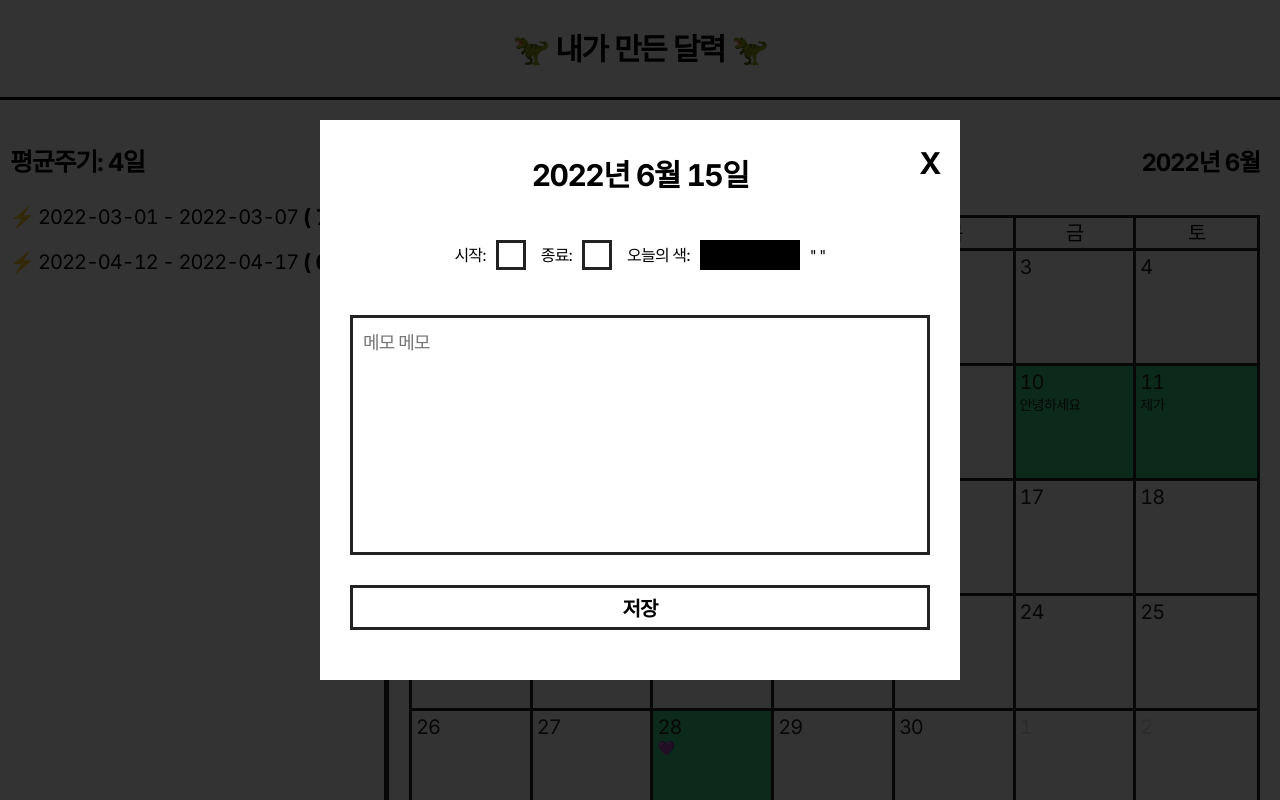
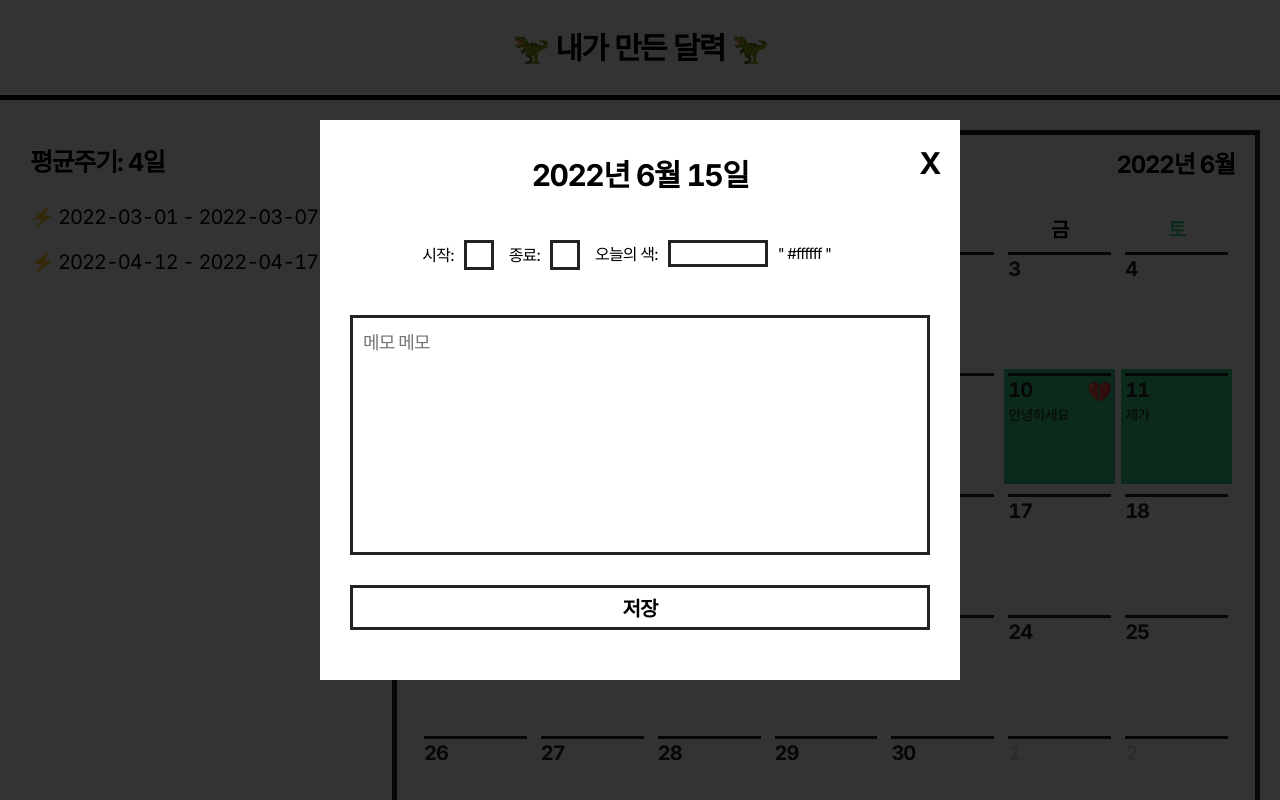
Before and after one commit to hamkke/calendar_just_for_me, a React (Create React App) app: page / in a window 1280 px wide. Both pictures are taken after a click on the button "15". Shown: the top 800 px of the page. Built offline with nearby package versions, Linux system fonts and the light colour scheme; a web font is replaced by a local one.

Commit message:
♻️  리팩토링 시작

```diff
--- a/src/components/calrendar/calrendar.module.scss
+++ b/src/components/calrendar/calrendar.module.scss
@@ -8,7 +8,7 @@
   padding: 10px 20px 20px;
   @include responsive.after(LD) {
     width: 70%;
-    border-left: 5px solid colors.$GRAY2;
+    border: 5px solid colors.$GRAY2;
   }
 }
 
@@ -24,11 +24,12 @@
     & button {
       width: 50%;
       padding: 5px 10px;
-      font-size: 16px;
+      font-size: 12px;
+      font-weight: bold;
       border: 3px solid colors.$GRAY2;
       transition: all 0.2s;
       @include responsive.after(LD) {
-        font-size: 20px;
+        font-size: 16px;
       }
 
       &:first-child {
@@ -56,22 +57,20 @@
   align-items: flex-start;
   justify-content: space-around;
   min-width: 392px;
-  border-top: 3px solid colors.$GRAY2;
-  border-right: 3px solid colors.$GRAY2;
-  border-left: 3px solid colors.$GRAY2;
 
   & li {
     flex: 1 1 14%;
     padding: 5px 0;
     font-size: 16px;
+    font-weight: bold;
     text-align: center;
-    border-right: 3px solid colors.$GRAY2;
     @include responsive.after(MD) {
       font-size: 20px;
     }
 
+    &:first-child,
     &:last-child {
-      border-right: none;
+      color: colors.$MAIN;
     }
   }
 }
@@ -80,43 +79,50 @@
   display: flex;
   flex-wrap: wrap;
   min-width: 392px;
-  border-top: 3px solid colors.$GRAY2;
-  border-right: 3px solid colors.$GRAY2;
-  border-left: 3px solid colors.$GRAY2;
 }
 
 .listItem {
-  flex: 1 1 14%;
-  height: 100px;
+  flex: 1 1 12%;
+  height: 120px;
   padding: 4px;
+  margin: 3px;
   overflow: hidden;
-  border-right: 3px solid colors.$GRAY2;
-  border-bottom: 3px solid colors.$GRAY2;
+
   @include responsive.after(LD) {
     height: 115px;
   }
 
   & button {
+    position: relative;
     display: flex;
     flex-direction: column;
     width: 100%;
     height: 100%;
-    font-size: 16px;
+    padding-top: 2px;
+    font-size: 15px;
+    font-weight: bold;
+    border-top: 3px solid colors.$GRAY2;
 
     @include responsive.after(MD) {
       font-size: 20px;
     }
 
     & p {
-      // width: 100%;
-      // overflow: hidden;
-      // font-size: 14px;
-      // text-align: start;
-      // text-overflow: ellipsis;
-      // white-space: nowrap;
+      margin-top: 2px;
       overflow: scroll;
-      font-size: 14px;
+      font-size: 12px;
+      font-weight: normal;
       text-align: start;
+
+      @include responsive.after(MD) {
+        font-size: 14px;
+      }
+    }
+
+    & .startendTxt {
+      position: absolute;
+      right: 0;
+      font-size: 20px;
     }
   }
 
@@ -131,8 +137,4 @@
   & .nextMonth {
     color: colors.$GRAYD;
   }
-
-  &:nth-child(7n) {
-    border-right: none;
-  }
 }
--- a/src/components/calrendar/getDay.tsx
+++ b/src/components/calrendar/getDay.tsx
@@ -3,6 +3,7 @@ import { useCallback, useEffect, useState } from 'react'
 const DATE: Date = new Date()
 const YEAR: number = DATE.getFullYear()
 const MONTH: number = DATE.getMonth() + 1
+
 interface IsetDateList {
   id: string
   year: number
@@ -10,6 +11,7 @@ interface IsetDateList {
   date: number
   currentStatus: string
 }
+
 const GetDay = () => {
   const [currentMonth, setMonth] = useState(MONTH)
   const [currentYear, setYear] = useState(YEAR)
--- a/src/components/calrendar/index.tsx
+++ b/src/components/calrendar/index.tsx
@@ -8,20 +8,22 @@ import GetDay from './getDay'
 import PORTAL from 'components/modal/Potal'
 import TEST from 'components/modal/Modal'
 
-import { cx } from 'styles'
+import cx from 'classnames'
 import styles from './calrendar.module.scss'
 
 const DAY = ['일', '월', '화', '수', '목', '금', '토']
 
 interface ItotalDateList {
   id: string
-  todayDate?: string | undefined
-  memo?: string | undefined
-  todayBg?: string | undefined
+  todayDate: string
+  memo: string
+  todayBg: string
   year: number
   month: number
   date: number
   currentStatus: string
+  startDate: boolean
+  endDate: boolean
 }
 
 const Calrendar = () => {
@@ -30,7 +32,7 @@ const Calrendar = () => {
   const beforeSetupData = DATA.present
   const { currentMonth, currentYear, totalDate, setMonth, setYear } = GetDay()
   const [modalOpen, setModalOpen] = useState(false)
-  const [clickDate, setClickDate] = useState<ItotalDateList>()
+  const [clickDate, setClickDate] = useState<ItotalDateList | undefined>()
   // console.log(getTotalDate)
   useEffect(() => {
     const setupTotalDate = totalDate.map((item) => {
@@ -41,6 +43,7 @@ const Calrendar = () => {
   }, [beforeSetupData, dispatch, totalDate])
 
   const handleModalOpen = (v: ItotalDateList) => {
+    // console.log(v)
     setClickDate(v)
     setModalOpen(true)
   }
@@ -64,7 +67,11 @@ const Calrendar = () => {
     },
     [currentMonth, currentYear, setMonth, setYear]
   )
-
+  const qwe = (v: ItotalDateList) => {
+    if (v.startDate === true) return '💔'
+    if (v.endDate === true) return '❤️'
+    return ''
+  }
   return (
     <div className={styles.calrendarWrap}>
       <div className={styles.calrendarNav}>
@@ -87,9 +94,9 @@ const Calrendar = () => {
         })}
       </ul>
       <ul className={styles.listWrap}>
-        {getTotalDate.map((v) => {
+        {getTotalDate.map((v: ItotalDateList) => {
           return (
-            <li className={cx(styles.listItem)} key={v.id} style={{ backgroundColor: v.todayBg }}>
+            <li className={styles.listItem} key={v.id} style={{ backgroundColor: v.todayBg }}>
               <button
                 type='button'
                 className={cx(styles.list, styles[v.currentStatus])}
@@ -99,6 +106,7 @@ const Calrendar = () => {
                 data-date={v.id}
               >
                 {v.date}
+                <p className={styles.startendTxt}>{qwe(v)}</p>
                 <p>{v.memo}</p>
               </button>
             </li>
--- a/src/components/layout/layout.module.scss
+++ b/src/components/layout/layout.module.scss
@@ -6,7 +6,7 @@
   display: flex;
   flex-direction: column;
   width: 100%;
-  padding-top: 30px;
+  padding: 30px 20px;
   background-color: white;
   @include responsive.after(LD) {
     flex-direction: row-reverse;
@@ -19,7 +19,7 @@
   font-size: 30px;
   font-weight: bold;
   background-color: colors.$WHITE;
-  border-bottom: 3px solid colors.$BLACK;
+  border-bottom: 5px solid colors.$BLACK;
 
   @include flexbox.flexbox(center, center);
   @include responsive.after(LD) {
@@ -33,10 +33,9 @@
   font-size: 22px;
   font-weight: bold;
   background-color: colors.$WHITE;
-  border-top: 3px solid colors.$BLACK;
+  border-top: 5px solid colors.$BLACK;
   @include flexbox.flexbox(center, center);
   @include responsive.after(LD) {
     height: 50px;
-    margin-top: 30px;
   }
 }
--- a/src/components/modal/Modal.tsx
+++ b/src/components/modal/Modal.tsx
@@ -1,34 +1,39 @@
+import { click } from '@testing-library/user-event/dist/click'
 import { useState, useRef, useEffect, ChangeEvent, MouseEvent } from 'react'
 import { useDispatch } from 'react-redux'
 import { editDate } from 'states/userData'
+import cx from 'classnames'
 
 import styles from './modal.module.scss'
 
 interface ItotalDateList {
   id: string
-  todayDate?: string | undefined
-  memo?: string | undefined
-  todayBg?: string | undefined
+  todayDate: string
+  memo: string
+  todayBg: string
   year: number
   month: number
   date: number
   currentStatus: string
+  startDate: boolean
+  endDate: boolean
 }
 
-type Props = {
+interface Props {
   setModalOpen: any
   modalOpen: boolean
-  clickDate?: ItotalDateList | undefined
+  clickDate: ItotalDateList | undefined
 }
 
-const Test: React.FC<Props> = ({ setModalOpen, modalOpen, clickDate }: Props) => {
+const Test = ({ setModalOpen, modalOpen, clickDate }: Props) => {
   const dispatch = useDispatch()
-  const [nowColor, setNowcolor] = useState<string | undefined>('#000000')
-  const [memo, setMemo] = useState('')
+  const [nowColor, setNowcolor] = useState(clickDate?.todayBg || '#ffffff')
+  const [memo, setMemo] = useState(clickDate?.memo || '')
+  const [start, setStart] = useState(clickDate?.startDate || false)
+  const [end, setEnd] = useState(clickDate?.endDate || false)
   const modalOutside = useRef<HTMLDivElement | null>(null)
 
   useEffect(() => {
-    setNowcolor(clickDate?.todayBg)
     const handleOutsideClick = (e: any) => {
       if (modalOpen && !modalOutside.current?.contains(e.target)) setModalOpen(false)
     }
@@ -37,39 +42,61 @@ const Test: React.FC<Props> = ({ setModalOpen, modalOpen, clickDate }: Props) =>
     return () => {
       document.removeEventListener('mousedown', handleOutsideClick)
     }
-  }, [modalOutside, modalOpen, setModalOpen, setNowcolor, clickDate?.todayBg])
+  }, [modalOutside, modalOpen, setModalOpen])
 
   const handleMemo = (e: ChangeEvent<HTMLTextAreaElement>) => {
-    console.log(e.currentTarget.value)
     setMemo(e.currentTarget.value)
   }
   const handleColor = (e: ChangeEvent<HTMLInputElement>) => {
     setNowcolor(e.currentTarget.value)
   }
+
+  const handleStartEnd = (e: ChangeEvent<HTMLInputElement>) => {
+    console.log(e.currentTarget.checked)
+    const target = e.currentTarget.value
+    if (target === '시작일') setStart((prev) => !prev)
+    if (target === '종료일') setEnd((prev) => !prev)
+  }
   const handleSave = () => {
-    dispatch(editDate({ ...clickDate, memo, nowColor }))
+    dispatch(editDate({ ...clickDate, memo, nowColor, start, end }))
     setModalOpen(false)
   }
 
+  if (!clickDate) return <div />
   return (
     <div className={styles.modalWrap}>
       <div className={styles.modalBox} ref={modalOutside}>
         <h2 className={styles.todayDateTitle}>
-          {clickDate?.year}년 {clickDate?.month}월 {clickDate?.date}일
+          {clickDate.year}년 {clickDate.month}월 {clickDate.date}일
         </h2>
         <div className={styles.inputWrap}>
           <label htmlFor='start'>
             시작:
-            <input id='start' type='checkbox' value='sdds' />
+            <input
+              id='start'
+              type='checkbox'
+              value='시작일'
+              onChange={handleStartEnd}
+              className={cx({ [styles.checked]: start })}
+              checked={start}
+              // defalutchecked
+            />
           </label>
           <label htmlFor='end'>
             종료:
-            <input id='end' type='checkbox' value='sdds' />
+            <input
+              id='end'
+              type='checkbox'
+              value='종료일'
+              checked={end}
+              className={cx({ [styles.checked]: end })}
+              onChange={handleStartEnd}
+            />
           </label>
           <div className={styles.colorInputWrap}>
             <h3>오늘의 색:</h3>
-            <input type='color' value={nowColor} onChange={handleColor} />
-            <p>&quot; {nowColor} &quot;</p>
+            <input type='color' value={clickDate.todayBg ? clickDate.todayBg : nowColor} onChange={handleColor} />
+            <p>&quot; {clickDate.todayBg ? clickDate.todayBg : nowColor} &quot;</p>
           </div>
         </div>
 
--- a/src/components/modal/modal.module.scss
+++ b/src/components/modal/modal.module.scss
@@ -71,15 +71,26 @@
         }
       }
 
-      & input {
+      & input[type='checkbox'] {
         position: relative;
         width: 30px;
         height: 30px;
         margin-left: 10px;
         cursor: pointer;
+        background-color: colors.$WHITE;
         border: 3px solid colors.$GRAY2;
 
-        &:checked::after {
+        // &.checked::after {
+        //   position: absolute;
+        //   top: 0;
+        //   left: 0;
+        //   width: 24px;
+        //   height: 24px;
+        //   content: '';
+        //   background-color: colors.$MAIN;
+        // }
+
+        &.checked:checked::after {
           position: absolute;
           top: 0;
           left: 0;
@@ -87,6 +98,7 @@
           height: 24px;
           content: '';
           background-color: colors.$MAIN;
+        }
       }
     }
 
@@ -100,8 +112,8 @@
       & input[type='color'] {
         width: 100px;
         margin: 0 10px;
-          border: none;
-          -webkit-appearance: none;
+        border: 3px solid colors.$GRAY2;
+        // -webkit-appearance: none;
       }
 
       & input[type='color']::-webkit-color-swatch-wrapper {
@@ -114,8 +126,8 @@
       }
 
       & p {
+        width: 80px;
         font-size: 15px;
-        }
       }
     }
 
--- a/src/data.json
+++ b/src/data.json
@@ -1,7 +1,7 @@
 {
     "past":[
         {
-                "id": "2022-05-29",
+            "id": "2022-03-07",
             "start" : "2022-03-01",
             "end" : "2022-03-07",
             "totalDate":7
@@ -17,7 +17,8 @@
         {
             "todayDate" : "2022-6-10",
             "memo":"안녕하세요",
-                "todayBg":"#38d589"
+            "todayBg":"#38d589",
+            "startDate":true
         },
         {
             "todayDate" : "2022-6-11",
@@ -37,13 +38,8 @@
         {
             "todayDate" : "2022-6-14",
             "memo":"입니다",
-                "todayBg":"#38d589"
-            }
-            ,
-            {
-                "todayDate" : "2022-6-28",
-                "memo":"💜",
-                "todayBg":"#38d589"
+            "todayBg":"#38d589",
+            "endDate":true
         }
     ]
 }
--- a/src/states/userData.ts
+++ b/src/states/userData.ts
@@ -5,16 +5,6 @@ import { axios } from 'hooks/worker'
 import DATA from 'data.json'
 import GetDay from 'components/calrendar/getDay'
 
-interface IOOO {
-  todayDate?: string | undefined
-  memo?: string | undefined
-  todayBg?: string | undefined
-  id: string
-  year: number
-  month: number
-  date: number
-  currentStatus: string
-}
 const INITIAL_STATE = {
   past: [
     {
@@ -40,6 +30,8 @@ const INITIAL_STATE = {
       month: 0,
       date: 0,
       currentStatus: '',
+      startDate: false,
+      endDate: false,
     },
   ],
 }
@@ -54,8 +46,13 @@ const systemSlice = createSlice({
     editDate: (state, action) => {
       state.presnt.map((a, b) => {
         if (a.id === action.payload.id) {
-          // console.log(current(state.presnt[12]))
-          state.presnt[b] = { ...a, memo: action.payload.memo, todayBg: action.payload.nowColor }
+          state.presnt[b] = {
+            ...a,
+            memo: action.payload.memo,
+            todayBg: action.payload.nowColor,
+            startDate: action.payload.start,
+            endDate: action.payload.end,
+          }
 
           return { ...a, memo: action.payload.memo }
         }
```
Lines whose indentation alone changed are shown as unchanged.
